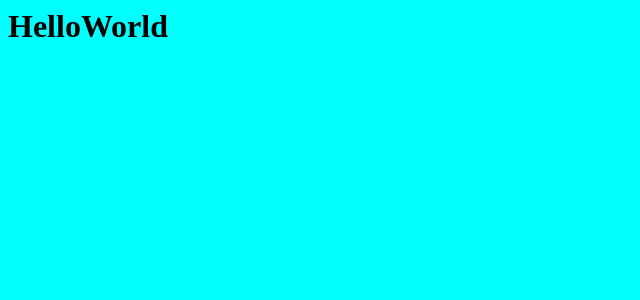
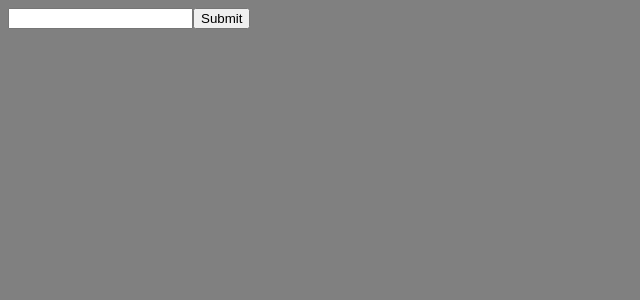
Before and after one commit to TheMightyRaider/slink-frontend, a React app: page / in a window 1280 px wide. Shown: the top 300 px of the page, without its empty margins (0-640 px from the left). Built offline with nearby package versions, Linux system fonts and the light colour scheme.

Commit message:
Created Basic UI

```diff
--- a/package.json
+++ b/package.json
@@ -21,6 +21,7 @@
   "homepage": "https://github.com/TheMightyRaider/slink-frontend#readme",
   "devDependencies": {
     "@babel/core": "^7.9.0",
+    "@babel/plugin-proposal-class-properties": "^7.8.3",
     "@babel/preset-env": "^7.9.5",
     "@babel/preset-react": "^7.9.4",
     "babel-loader": "^8.1.0",
--- /dev/null
+++ b/src/App.js
@@ -0,0 +1,39 @@
+import React from "react";
+import DisplayShortenedLink from "./Components/DisplayShortenedLink";
+
+class App extends React.Component {
+  state = {
+    value: "",
+    shortedLink: "",
+  };
+
+  updateValue = (e) => {
+    this.setState({
+      value: e.target.value,
+    });
+  };
+
+  submitTheLink = (e) => {
+    this.setState({
+      shortedLink: "gotit",
+    });
+  };
+
+  render() {
+    return (
+      <div>
+        <input
+          type="text"
+          value={this.state.value}
+          onChange={this.updateValue}
+        ></input>
+        <button name="submit" onClick={this.submitTheLink}>
+          Submit
+        </button>
+        <DisplayShortenedLink link={this.state.shortedLink} />
+      </div>
+    );
+  }
+}
+
+export default App;
--- /dev/null
+++ b/src/Components/DisplayShortenedLink.js
@@ -0,0 +1,9 @@
+import React from "react";
+
+class DisplayShortenedLink extends React.Component {
+  render() {
+    return <h3>{this.props.link}</h3>;
+  }
+}
+
+export default DisplayShortenedLink;
--- a/src/app.css
+++ b/src/app.css
@@ -1,3 +1,3 @@
 body {
-  background-color: aqua;
+  background-color: grey;
 }
--- a/src/index.html
+++ b/src/index.html
@@ -1,6 +1,5 @@
 <html>
   <body>
-    <div class="root"></div>
-    <script src="index.js"></script>
+    <div id="root"></div>
   </body>
 </html>
--- a/src/index.js
+++ b/src/index.js
@@ -1,7 +1,6 @@
 import React from "react";
 import ReactDOM from "react-dom";
 import "./app.css";
+import App from "./App";
 
-const helloWorld = <h1>HelloWorld</h1>;
-ReactDOM.render(helloWorld, document.querySelector(".root"));
-console.log("Hey!!");
+ReactDOM.render(<App />, document.getElementById("root"));
--- a/webpack.config.js
+++ b/webpack.config.js
@@ -23,7 +23,11 @@ module.exports = {
         use: {
           loader: "babel-loader",
           options: {
-            presets: ["@babel/preset-env", "@babel/preset-react"],
+            presets: [
+              "@babel/preset-env",
+              "@babel/preset-react",
+              { plugins: ["@babel/plugin-proposal-class-properties"] },
+            ],
           },
         },
       },
@@ -40,7 +44,6 @@ module.exports = {
     ],
   },
   devServer: {
-    contentBase: path.join(__dirname, "build"),
     stats: "minimal",
   },
 };
```
Also changed, not shown: 1 other file (tests, documents, lock files or other folders).
